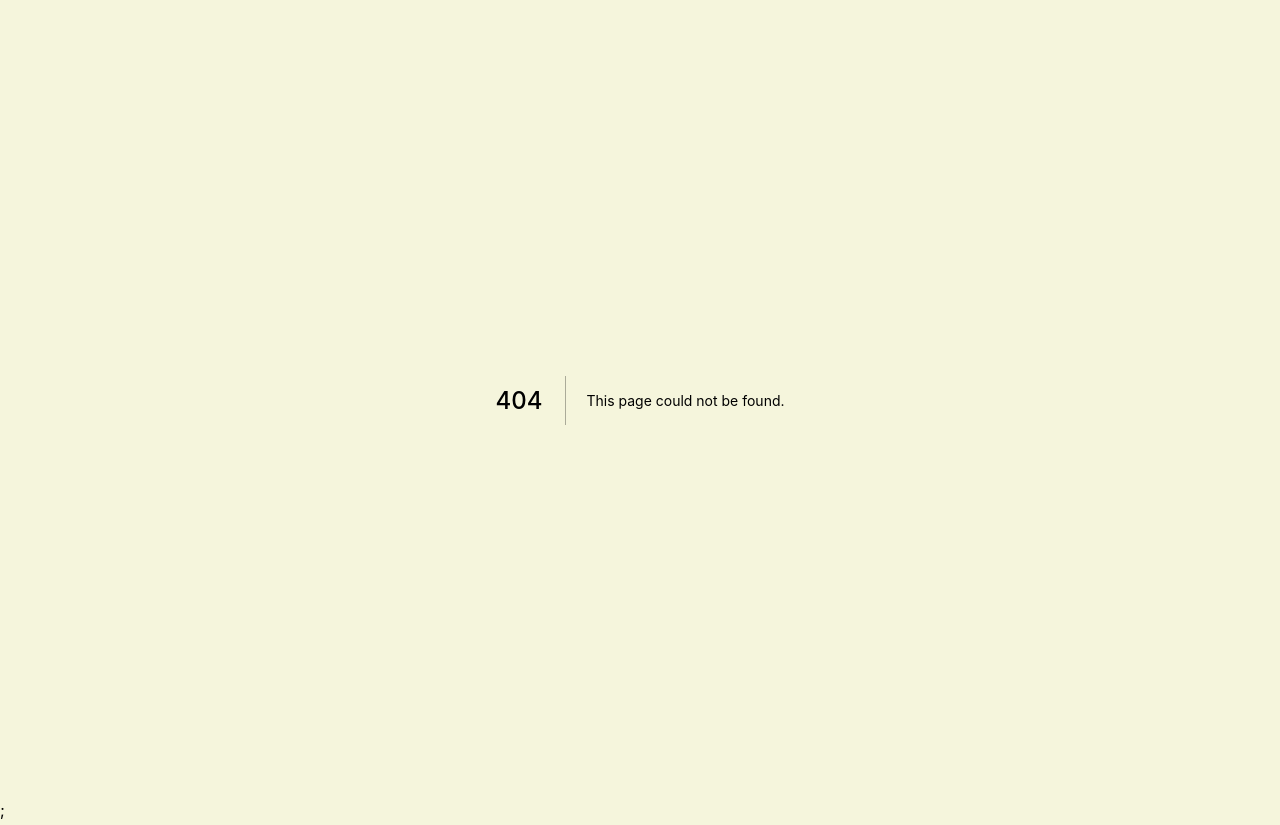
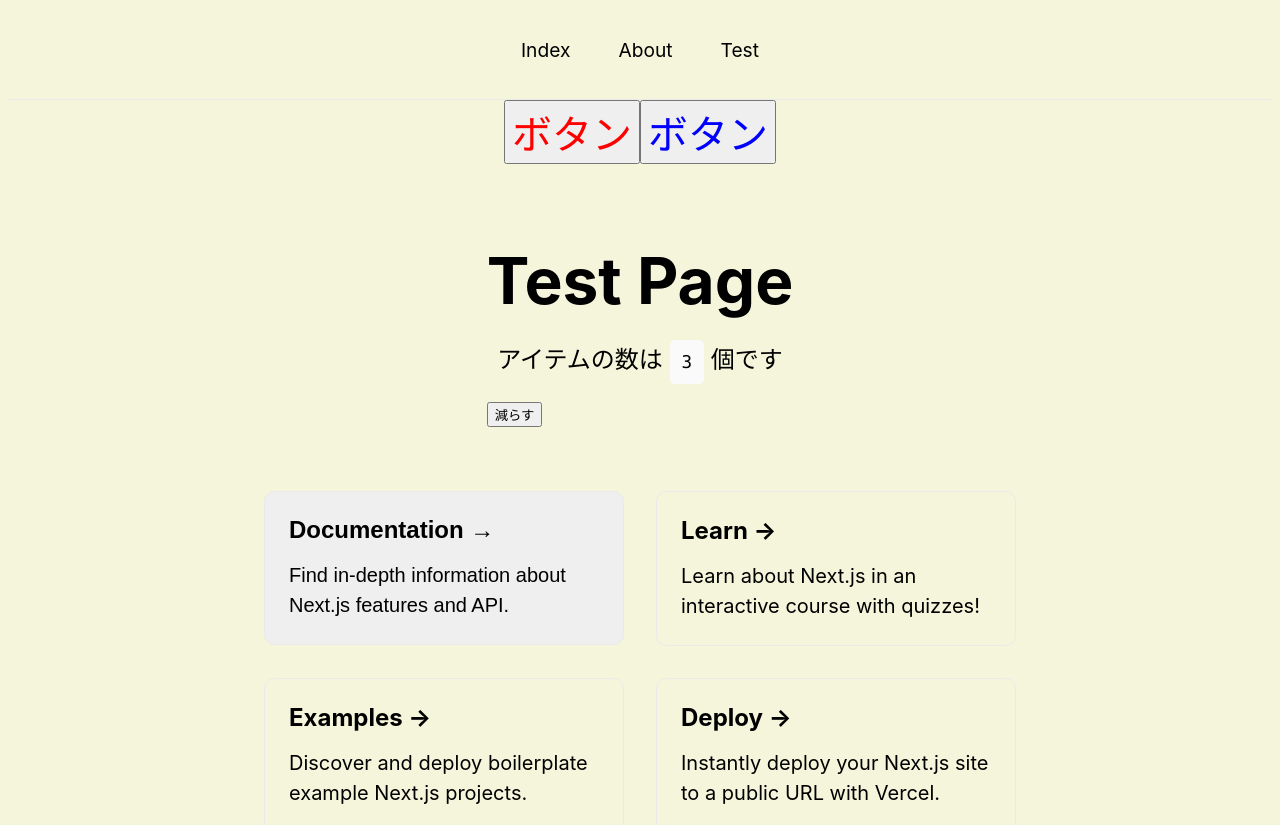
Before and after one commit to TakashiYano/react, a Next.js app: page /test in a window 1280 px wide. Before the commit this address had no page. Shown: the top 825 px of the page. Built offline with nearby package versions, Linux system fonts and the light colour scheme.

Commit message:
✨ コンポーネントのテストを行うtestページの追加

```diff
--- a/src/components/shared/Header/index.tsx
+++ b/src/components/shared/Header/index.tsx
@@ -4,6 +4,7 @@ import classes from "src/components/shared/Header/Header.module.css";
 const NAV_ITEMS = [
   { href: "/", label: "Index" },
   { href: "/about", label: "About" },
+  { href: "/test", label: "Test" },
 ];
 
 export const Header = () => {
--- /dev/null
+++ b/src/pages/test.tsx
@@ -0,0 +1,22 @@
+import { NextPage } from "next";
+import classes from "src/styles/Home.module.css";
+import { Main } from "src/components/Main";
+import { Button } from "src/components/shared/Button";
+import { Footer } from "src/components/shared/Footer";
+import { Header } from "src/components/shared/Header";
+
+const test: NextPage = () => {
+  return (
+    <div className={classes.container}>
+      <Header />
+      <div>
+        <Button color="red" />
+        <Button color="blue" />
+      </div>
+      <Main page="test" />
+      <Footer />
+    </div>
+  );
+};
+
+export default test;
```
